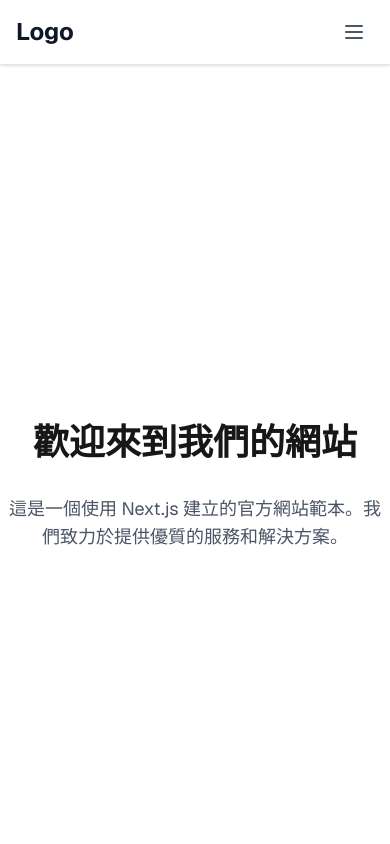
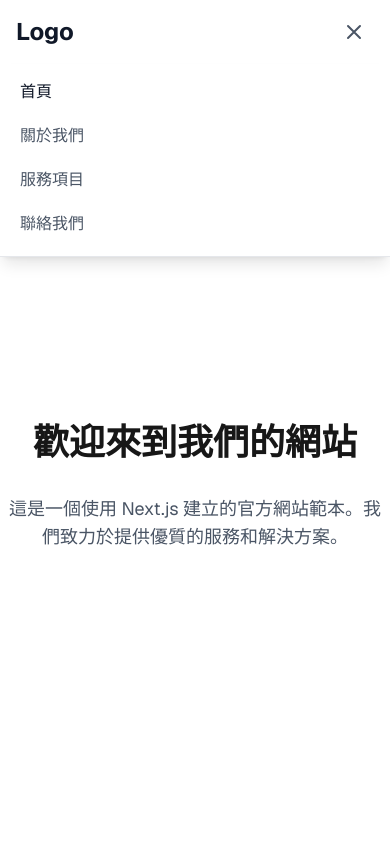
Before and after one commit to YellowD54321/official-website-template, a Next.js app: page / in a window 390 px wide. Both pictures are taken after a click on the button "打開主菜單". Shown: the top 844 px of the page. Built offline with nearby package versions, Linux system fonts and the light colour scheme.

Commit message:
feat: add mobile menu toggle functionality to header

```diff
--- a/src/components/Header.tsx
+++ b/src/components/Header.tsx
@@ -1,6 +1,14 @@
-import React from 'react';
+'use client';
+
+import React, { useState } from 'react';
 
 export default function Header() {
+  const [isMenuOpen, setIsMenuOpen] = useState(false);
+
+  const toggleMenu = () => {
+    setIsMenuOpen(!isMenuOpen);
+  };
+
   return (
     <header className='w-full bg-white border-b border-gray-200 shadow-sm sticky top-0 left-0 right-0 z-50'>
       <div className='max-w-7xl mx-auto px-4 sm:px-6 lg:px-8'>
@@ -44,11 +52,15 @@ export default function Header() {
           <div className='md:hidden'>
             <button
               type='button'
-              className='text-gray-600 hover:text-gray-900 hover:bg-gray-50 inline-flex items-center justify-center p-2 rounded-md'
-              aria-expanded='false'
+              onClick={toggleMenu}
+              className='text-gray-600 hover:text-gray-900 hover:bg-gray-50 inline-flex items-center justify-center p-2 rounded-md transition-colors'
+              aria-expanded={isMenuOpen}
             >
-              <span className='sr-only'>打開主菜單</span>
+              <span className='sr-only'>
+                {isMenuOpen ? '關閉主菜單' : '打開主菜單'}
+              </span>
               {/* 漢堡菜單圖標 */}
+              {!isMenuOpen ? (
                 <svg
                   className='block h-6 w-6'
                   xmlns='http://www.w3.org/2000/svg'
@@ -64,10 +76,63 @@ export default function Header() {
                     d='M4 6h16M4 12h16M4 18h16'
                   />
                 </svg>
+              ) : (
+                <svg
+                  className='block h-6 w-6'
+                  xmlns='http://www.w3.org/2000/svg'
+                  fill='none'
+                  viewBox='0 0 24 24'
+                  stroke='currentColor'
+                  aria-hidden='true'
+                >
+                  <path
+                    strokeLinecap='round'
+                    strokeLinejoin='round'
+                    strokeWidth={2}
+                    d='M6 18L18 6M6 6l12 12'
+                  />
+                </svg>
+              )}
             </button>
           </div>
         </div>
       </div>
+
+      {/* 手機版導航菜單 */}
+      {isMenuOpen && (
+        <div className='md:hidden absolute top-16 left-0 right-0 bg-white border-b border-gray-200 shadow-lg'>
+          <div className='px-2 pt-2 pb-3 space-y-1 sm:px-3'>
+            <a
+              href='#'
+              className='text-gray-900 hover:text-blue-600 hover:bg-gray-50 block px-3 py-2 rounded-md text-base font-medium transition-colors'
+              onClick={toggleMenu}
+            >
+              首頁
+            </a>
+            <a
+              href='#'
+              className='text-gray-600 hover:text-blue-600 hover:bg-gray-50 block px-3 py-2 rounded-md text-base font-medium transition-colors'
+              onClick={toggleMenu}
+            >
+              關於我們
+            </a>
+            <a
+              href='#'
+              className='text-gray-600 hover:text-blue-600 hover:bg-gray-50 block px-3 py-2 rounded-md text-base font-medium transition-colors'
+              onClick={toggleMenu}
+            >
+              服務項目
+            </a>
+            <a
+              href='#'
+              className='text-gray-600 hover:text-blue-600 hover:bg-gray-50 block px-3 py-2 rounded-md text-base font-medium transition-colors'
+              onClick={toggleMenu}
+            >
+              聯絡我們
+            </a>
+          </div>
+        </div>
+      )}
     </header>
   );
 }
```
Lines whose indentation alone changed are shown as unchanged.
